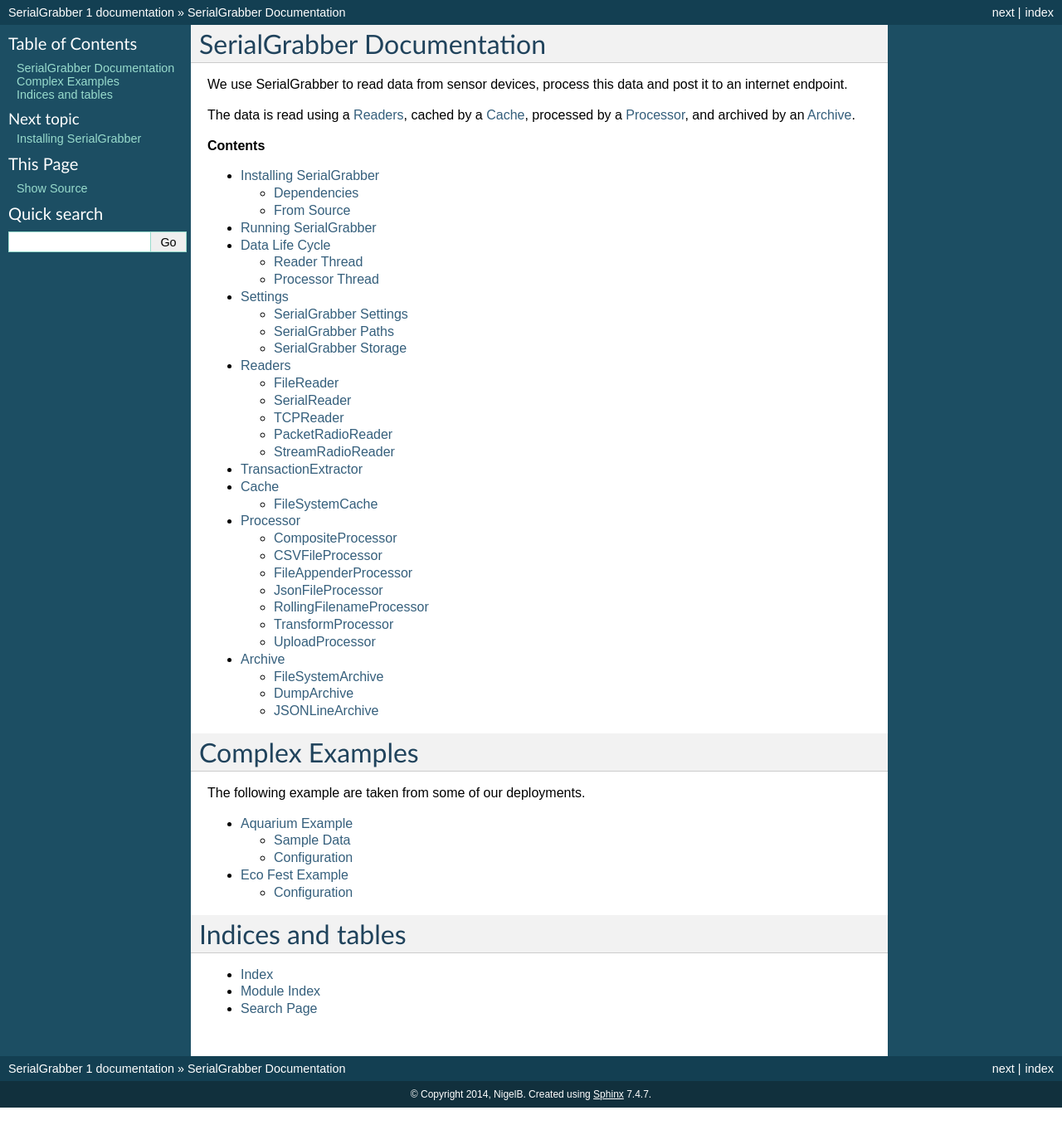
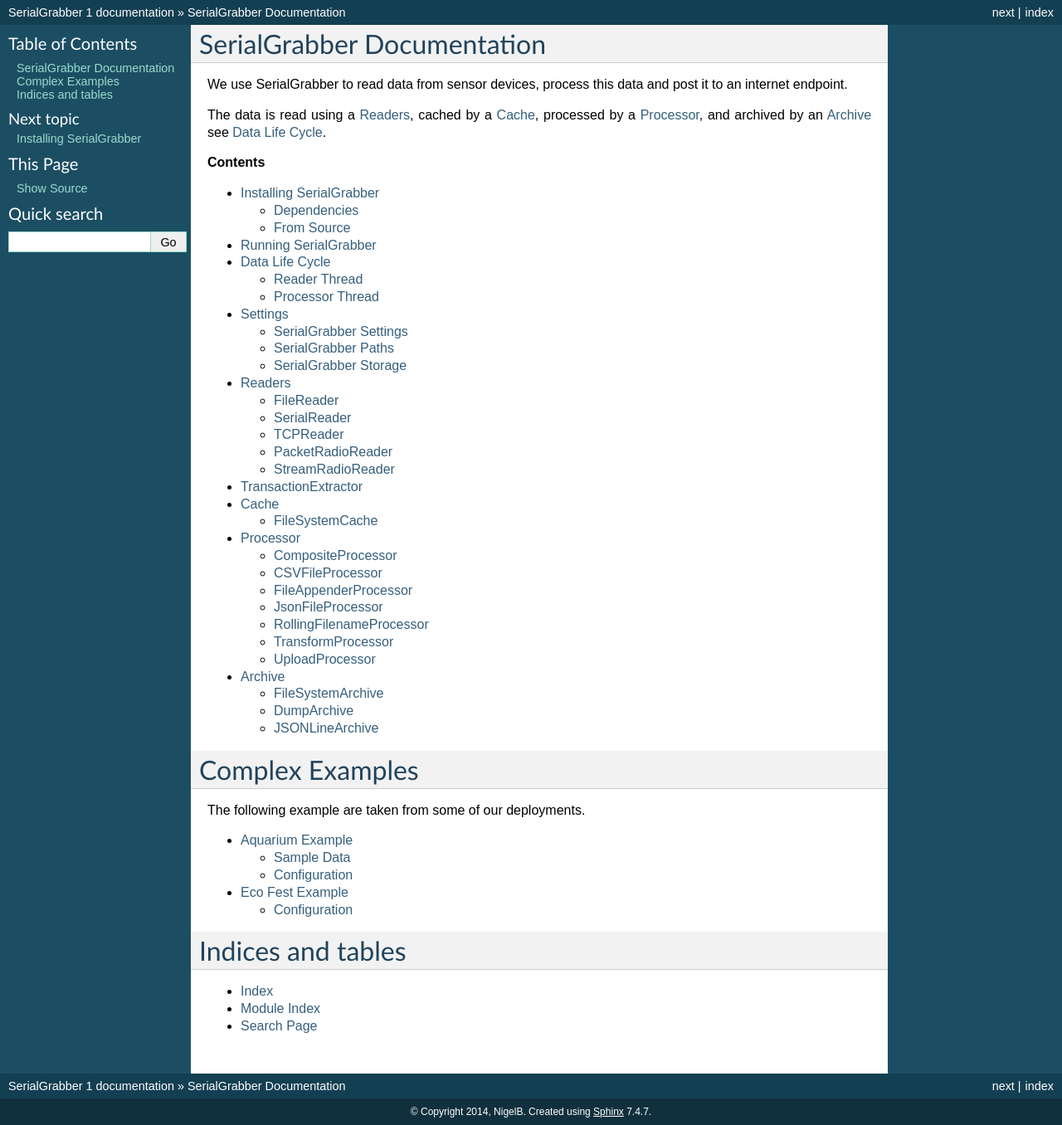
Before and after one commit to nigelb/SerialGrabber, a Sphinx documentation site: the page built from docs/source/index.rst, in a window 1280 px wide. Shown: the whole page at 83% size. Built offline with Sphinx 7.4.7, drawn with Linux system fonts in a browser that asks for light colours; formulas are drawn with MathJax 3; pages that are not in the unit, such as notebooks, are missing from menus; before the commit the page ends 1335 px from its top, so only the background shows below that.

Commit message:
Update doco

```diff
--- a/docs/source/index.rst
+++ b/docs/source/index.rst
@@ -8,7 +8,8 @@
 
 We use SerialGrabber to read data from sensor devices, process this data and post it to an internet endpoint.
 
-The data is read using a :doc:`Reader`, cached by a :doc:`Cache`, processed by a :doc:`Processor`, and archived by an :doc:`Archive`.
+The data is read using a :doc:`Reader`, cached by a :doc:`Cache`, processed by a :doc:`Processor`, and archived by an :doc:`Archive`
+see :doc:`DataLifeCycle`.
 
 
 
```
